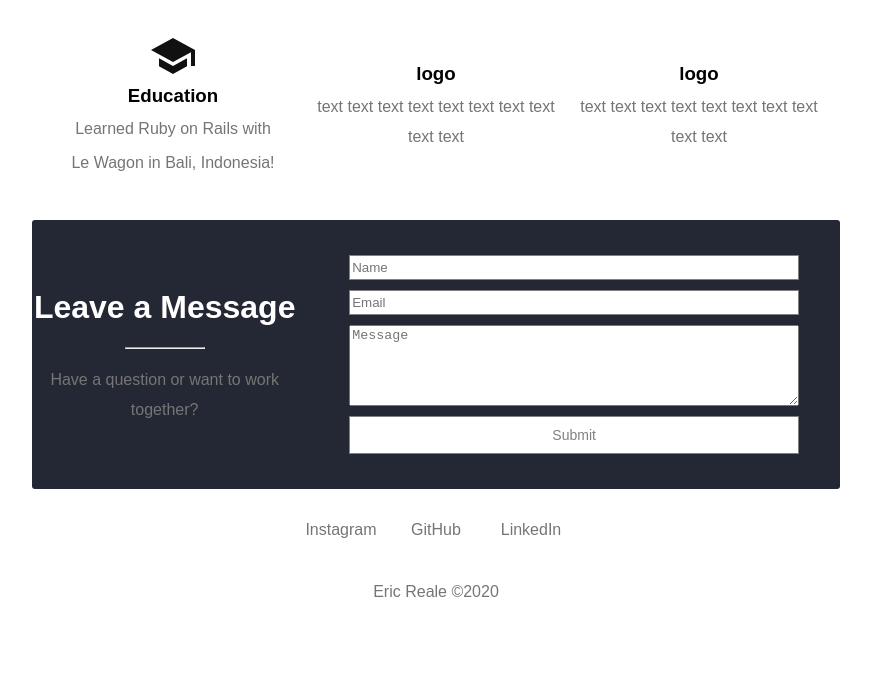
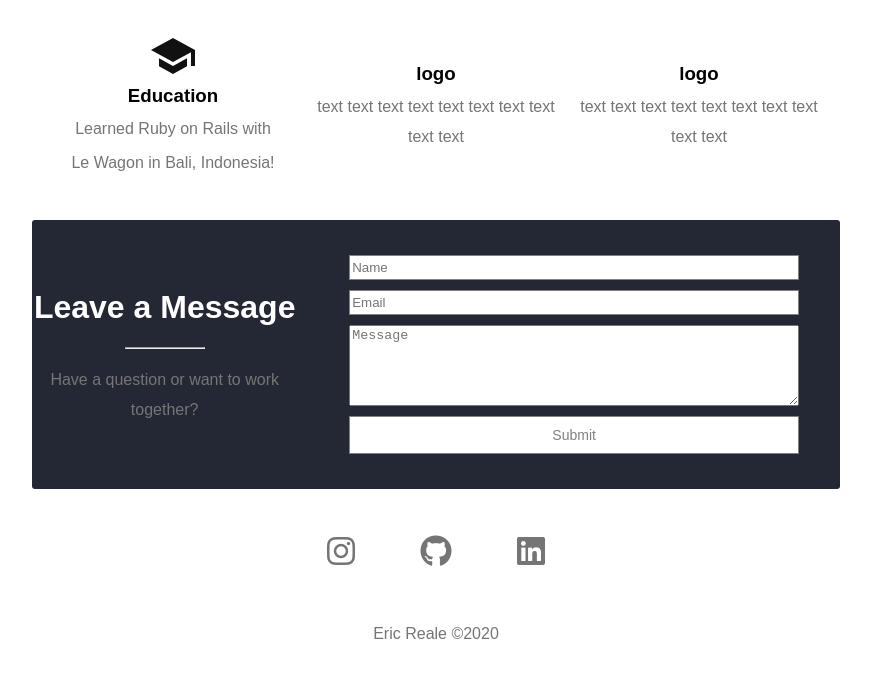
Before and after one commit to eric-reale/portfolio-eric-reale, a website: page index.html in a window 1280 px wide. Shown: the part 1767-2440 px from the top of the page, without its empty margins (204-1075 px from the left). Before the commit the page ends 2398 px from the top, so only its background shows below. Drawn offline with Linux system fonts and the light colour scheme; a web font is replaced by a local one.

Commit message:
added social media links

```diff
--- a/index.html
+++ b/index.html
@@ -9,6 +9,8 @@
   <link href="https://fonts.googleapis.com/css?family=Raleway:300,400,600&display=swap" rel="stylesheet">
 
   <link rel="stylesheet" href="./src/css/base.css">
+
+  <script src="https://kit.fontawesome.com/4d1d0546e8.js" crossorigin="anonymous"></script>
 </head>
 <body>
 <!-- CONTAINER (START) -->
@@ -178,9 +180,9 @@
 <!-- FOOTER (START) -->
     <div class="grid-item footer">
       <div class="social-media">
-        <p>Instagram</p>
-        <p>GitHub</p>
-        <p>LinkedIn</p>
+       <p><a href="http://instagram.com/ereale90/" target="_blank"><i class="fab fa-instagram fa-2x social-media-icons"></i></a></p>
+        <p><a href="https://github.com/eric-reale" target="_blank"><i class="fab fa-github fa-2x social-media-icons"></i></a></p>
+        <p><a href="https://www.linkedin.com/in/eric-reale-cpa-a6484248/" target="_blank"><i class="fab fa-linkedin fa-2x social-media-icons"></i></a></p>
       </div>
       <div class="copyright">
         <p>Eric Reale ©2020</p>
--- a/src/css/stylesheets/contact.css
+++ b/src/css/stylesheets/contact.css
@@ -38,6 +38,21 @@
   margin-top: 10px;
 }
 
+.social-media p a {
+  text-decoration: none;
+  color: inherit;
+}
+
+.social-media p a:hover {
+  text-decoration: none;
+  color: var(--light-blue);
+  transition: all .2s;
+}
+
+.social-media-icons {
+  padding: 20px;
+}
+
 
 @media (max-width: 900px) {
   .contact {
```
